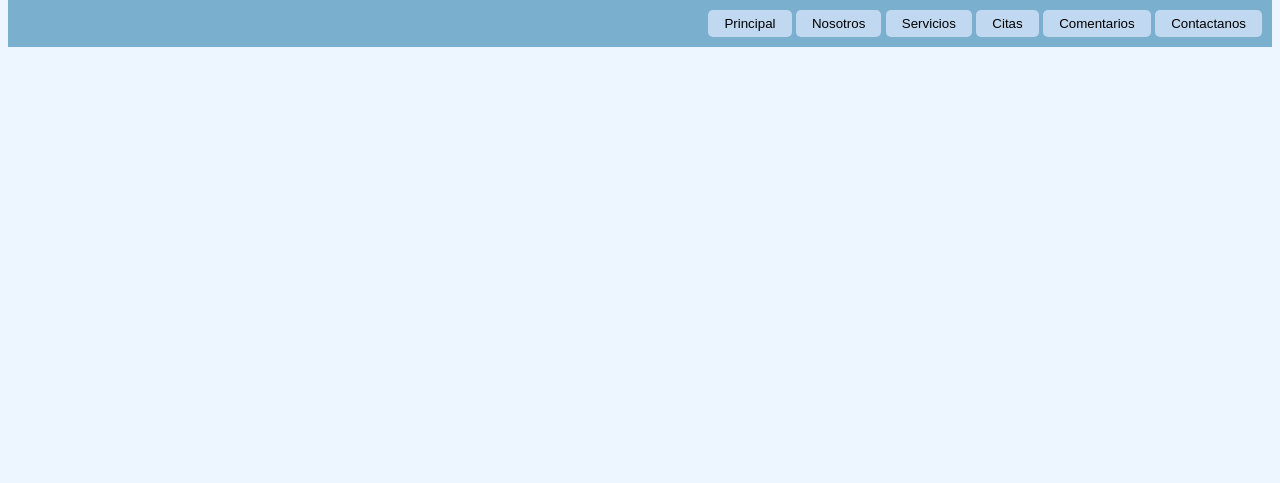
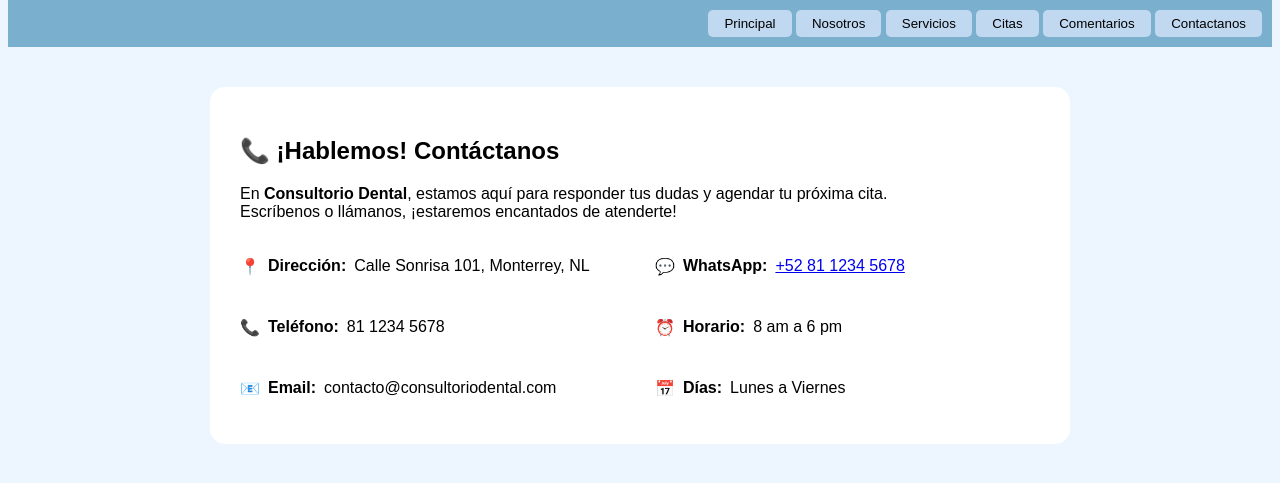
Before and after one commit to AngelRicardoGarzaGalvan/PIA, a PHP site: page /cliente/contacto.html in a window 1280 px wide. Shown: the part 133-616 px from the top of the page. Run offline with PHP 8.4, Linux system fonts and the light colour scheme.

Commit message:
Se le agrego la informacion a la pagina de contacto con datos como direccion, whatsApp, telefono, horario, email y dias, asi como tambien se volvio a modificar el style_clientes.css para que tuviera un mejor orden

```diff
--- a/cliente/contacto.html
+++ b/cliente/contacto.html
@@ -20,5 +20,17 @@
         <button onclick="location.href='comentarios.html'">Comentarios</button>
         <button onclick="location.href='contacto.html'">Contactanos</button>
     </div>
+    <div class="login-box2 contact-box">
+    <h2>📞 ¡Hablemos! Contáctanos</h2>
+    <p>En <strong>Consultorio Dental</strong>, estamos aquí para responder tus dudas y agendar tu próxima cita.<br>
+    Escríbenos o llámanos, ¡estaremos encantados de atenderte!</p>
+    <div class="contact-grid">
+        <p>📍 <strong>Dirección:</strong> Calle Sonrisa 101, Monterrey, NL</p>
+        <p>💬 <strong>WhatsApp:</strong> <a href="https://wa.me/528112345678" target="_blank">+52 81 1234 5678</a></p>
+        <p>📞 <strong>Teléfono:</strong> 81 1234 5678</p>
+        <p>⏰ <strong>Horario:</strong> 8 am a 6 pm</p>
+        <p>📧 <strong>Email:</strong> contacto@consultoriodental.com</p>
+        <p>📅 <strong>Días:</strong> Lunes a Viernes</p>
+    </div>
 </body>
 </html>
--- a/css/style_cliente.css
+++ b/css/style_cliente.css
@@ -29,3 +29,22 @@
 .cos{
     padding-left: 10px;
 }
+.contact-grid{
+    display: grid;
+    grid-template-columns: 1fr 1fr;
+    gap: 10px 30px;
+    margin-top: 20px;
+}
+.contact-grid p{
+    display: flex;
+    align-items: center;
+    gap: 8px;
+}
+.contact-box textarea{
+    margin-top: 20px;
+    width: 100%;
+    padding: 10px;
+    border-radius: 6px;
+    border: 1px solid #ccc;
+    resize: none;
+}
```
